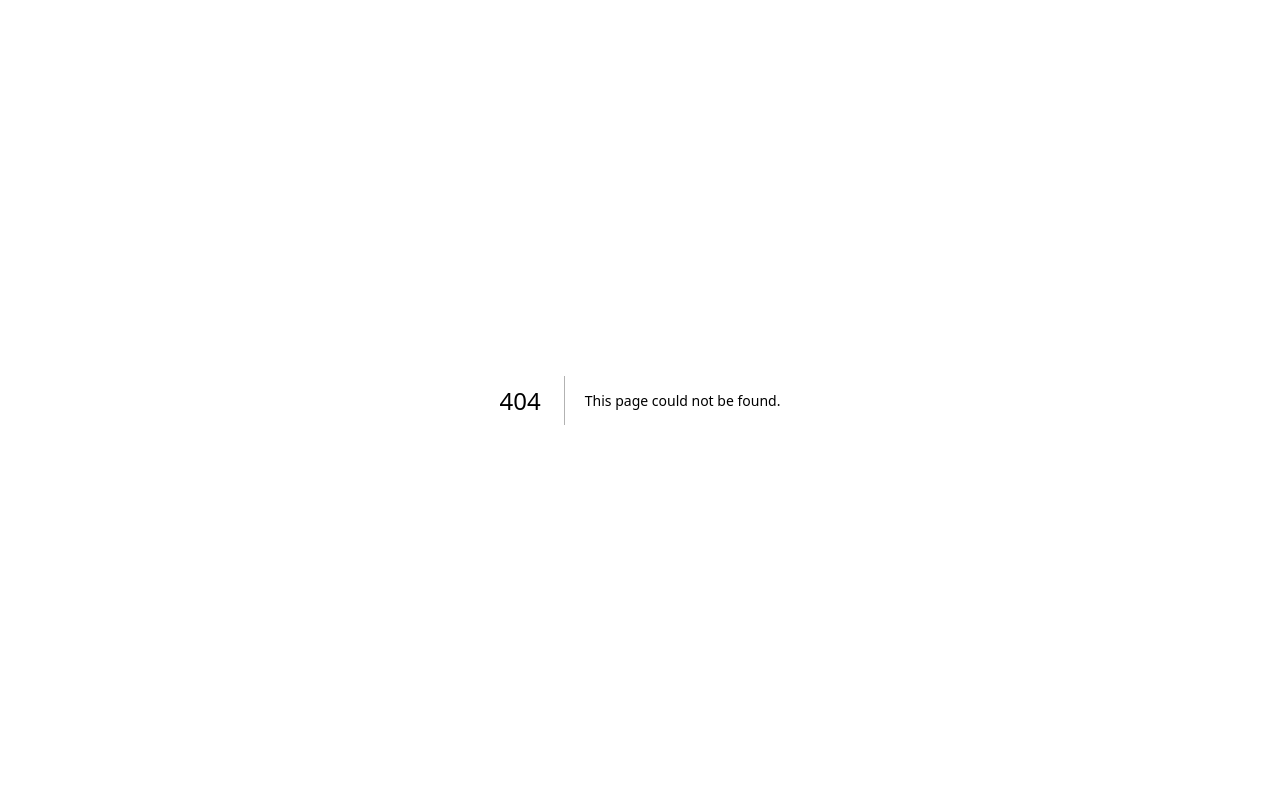
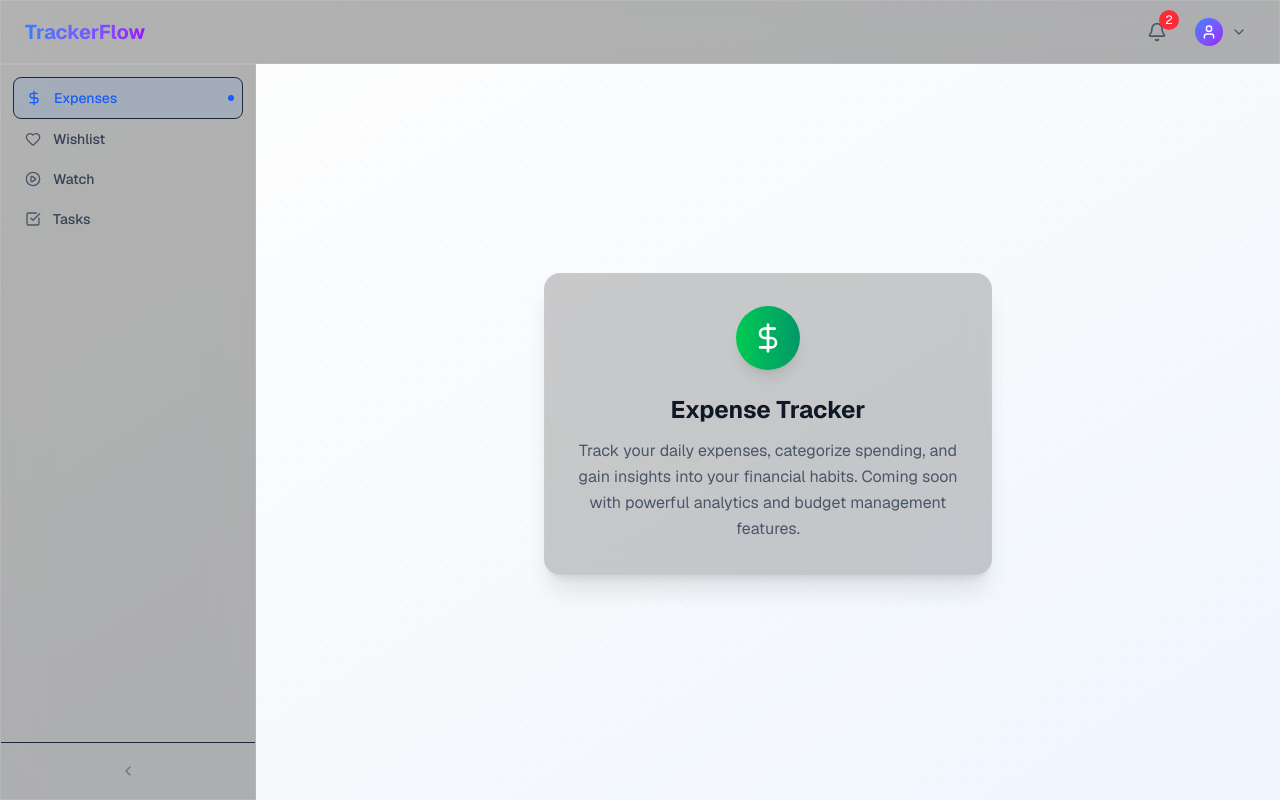
Before and after one commit to ShaNaim/tracker-flow, a Next.js app: page /expense in a window 1280 px wide. Before the commit this address had no page. Built offline with nearby package versions, Linux system fonts and the light colour scheme.

Commit message:
:art: added remaining pages

```diff
--- /dev/null
+++ b/src/app/expense/page.tsx
@@ -0,0 +1,20 @@
+"use client";
+
+import { DollarSign } from "lucide-react";
+import { MainLayout } from "@/components/layout/main-layout";
+import { WelcomeCard } from "@/components/ui/welcome-card";
+
+export default function ExpensePage() {
+  return (
+    <MainLayout>
+      <div className="flex items-center justify-center min-h-[calc(100vh-8rem)]">
+        <WelcomeCard
+          title="Expense Tracker"
+          description="Track your daily expenses, categorize spending, and gain insights into your financial habits. Coming soon with powerful analytics and budget management features."
+          icon={DollarSign}
+          color="from-green-500 to-emerald-600"
+        />
+      </div>
+    </MainLayout>
+  );
+}
--- /dev/null
+++ b/src/app/tasks/page.tsx
@@ -0,0 +1,15 @@
+"use client";
+
+import { CheckSquare } from "lucide-react";
+import { MainLayout } from "@/components/layout/main-layout";
+import { WelcomeCard } from "@/components/ui/welcome-card";
+
+export default function TasksPage() {
+  return (
+    <MainLayout>
+      <div className="flex items-center justify-center min-h-[calc(100vh-8rem)]">
+        <WelcomeCard title="Daily Tasks" description="Manage your daily tasks, set priorities, and track your productivity. Stay organized and accomplish your goals efficiently." icon={CheckSquare} color="from-blue-500 to-cyan-600" />
+      </div>
+    </MainLayout>
+  );
+}
--- /dev/null
+++ b/src/app/watch/page.tsx
@@ -0,0 +1,15 @@
+"use client";
+
+import { PlayCircle } from "lucide-react";
+import { MainLayout } from "@/components/layout/main-layout";
+import { WelcomeCard } from "@/components/ui/welcome-card";
+
+export default function WatchPage() {
+  return (
+    <MainLayout>
+      <div className="flex items-center justify-center min-h-[calc(100vh-8rem)]">
+        <WelcomeCard title="Things to Watch" description="Organize your watchlist of movies, TV shows, documentaries, and videos. Never forget what you wanted to watch next!" icon={PlayCircle} color="from-purple-500 to-violet-600" />
+      </div>
+    </MainLayout>
+  );
+}
--- /dev/null
+++ b/src/app/wishlist/page.tsx
@@ -0,0 +1,15 @@
+"use client";
+
+import { Heart } from "lucide-react";
+import { MainLayout } from "@/components/layout/main-layout";
+import { WelcomeCard } from "@/components/ui/welcome-card";
+
+export default function WishlistPage() {
+  return (
+    <MainLayout>
+      <div className="flex items-center justify-center min-h-[calc(100vh-8rem)]">
+        <WelcomeCard title="Wishlist" description="Keep track of items you want to buy, set priorities, and manage your shopping goals. Perfect for planning purchases and gift ideas." icon={Heart} color="from-pink-500 to-rose-600" />
+      </div>
+    </MainLayout>
+  );
+}
```
